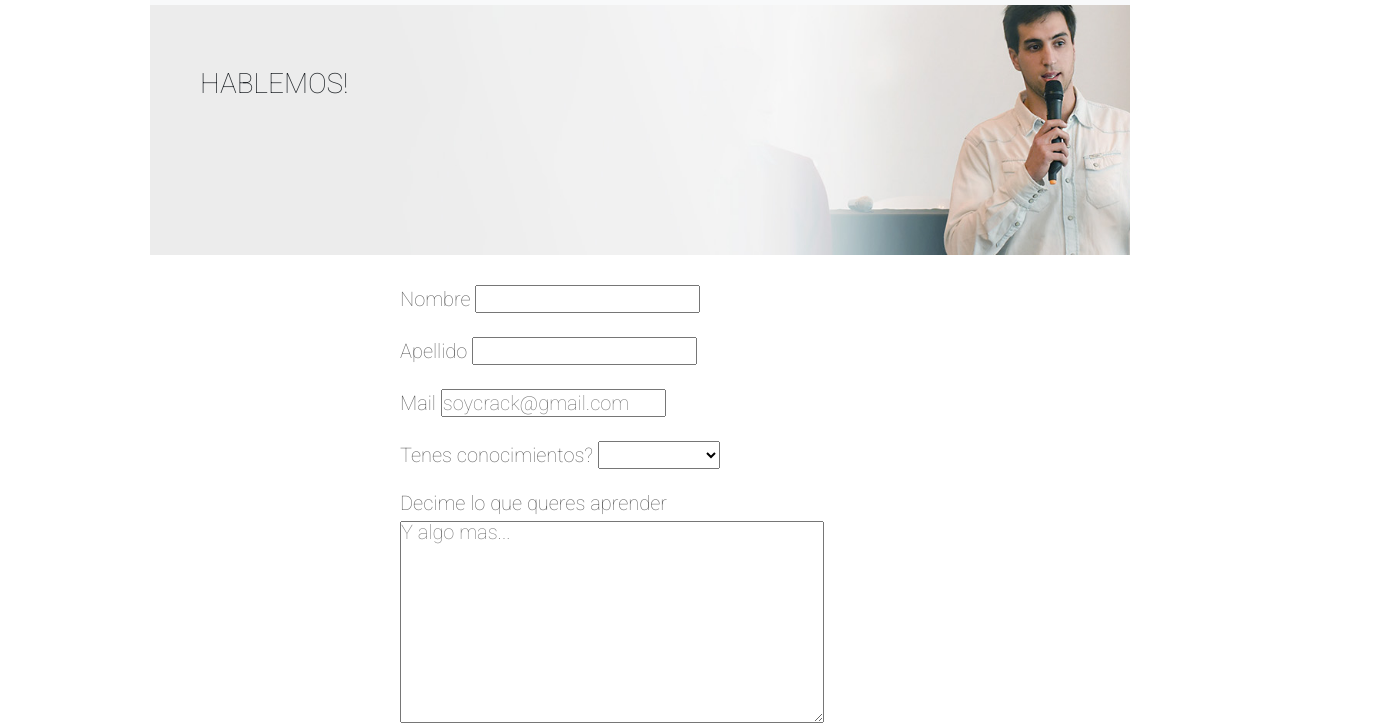
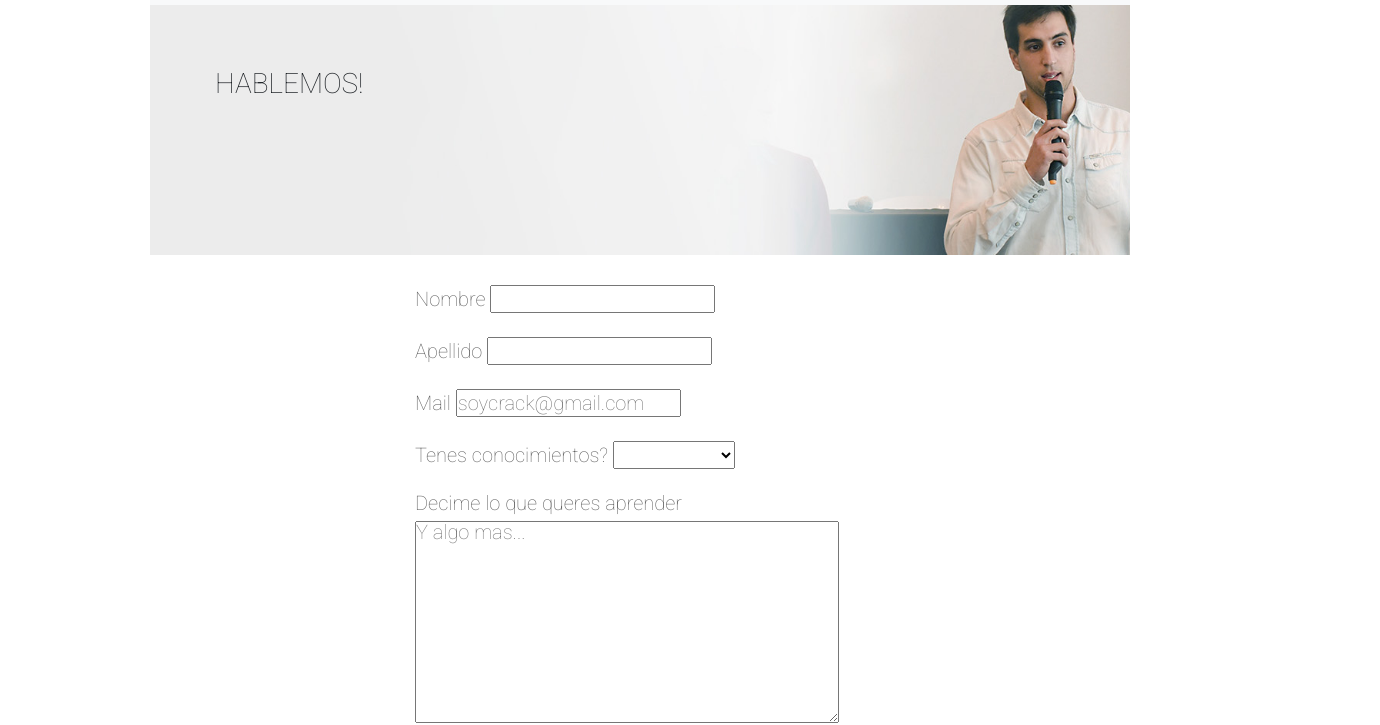
Before and after one commit to rvb1000/Proyecto-Coder-2, a website: page contacto.html in a window 1280 px wide. Shown: the part 99-824 px from the top of the page, 1380 px wide, since content can reach past the window. Drawn offline with nearby package versions, Linux system fonts and the light colour scheme.

Commit message:
cambios x2

```diff
--- a/contacto.html
+++ b/contacto.html
@@ -64,12 +64,12 @@
                 </div>
         </nav>
         <section class="intro-contacto">
-                <section>
+                <div class="container-fluid">
                         <h3>HABLEMOS!</h3>
-                </section>
+                </div>
         </section>
         <article>
-                <div class="estilo-formulario">
+                <div class="estilo-formulario container-fluid">
                         <form action="" ; class="texto-contacto">
                                 <label for="Nombre">Nombre</label>
                                 <input type="Apellido" name="Nombre" required>
```
Also changed, not shown: blog.html (+5 -3 lines), index.html (+4 -4 lines), sobre-mi.html (+3 -3 lines).
